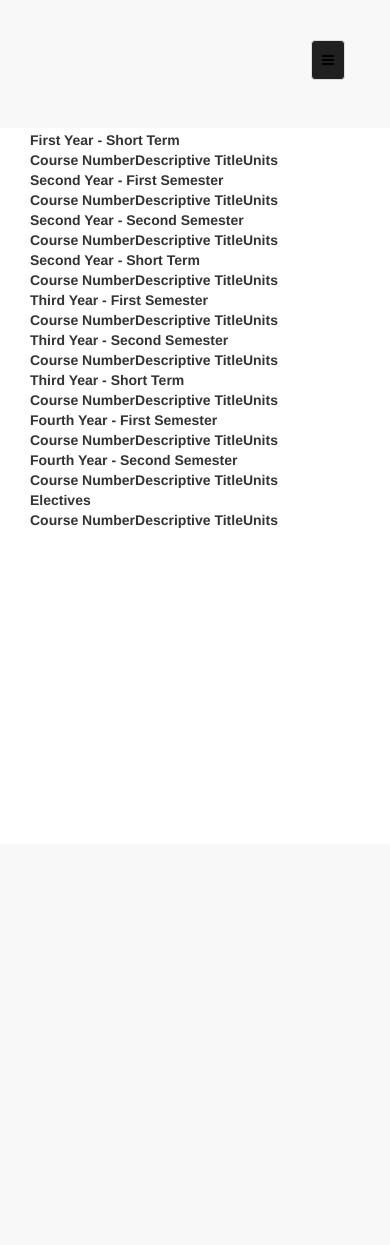
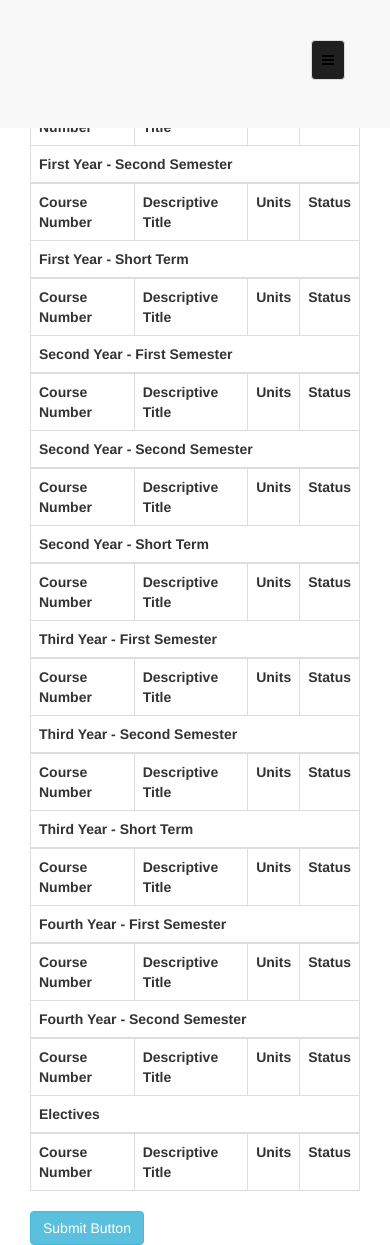
Before and after one commit to jaminajasrenprades/scispreenrollment, a PHP site: page /Checklist.php in a window 390 px wide. Before the commit the page ends 528 px from the top, so only its background shows below. Run offline with PHP 8.4, Linux system fonts and the light colour scheme; the visitor is signed in with stand-in values (Sample User, id 1); data that the repository does not hold is empty; some libraries are stand-ins or nearby versions.

Commit message:
June 29 4:16.

```diff
--- a/Checklist.php
+++ b/Checklist.php
@@ -64,7 +64,8 @@
 <!--/ nav-->
 
       <div class="container-fluid">
-          <div class="col-md-10 col-md-offset-4">
+          <div class="col-md-10 col-md-offset-1">
+              <table class="table table-bordered" id="checklistInfo" style="margin-top:15%">
                 <?php
                 $id= $_SESSION['username'];
                 $con = mysqli_connect('localhost', 'root', '');
@@ -93,11 +94,9 @@
                 $sql = "SELECT subjects.coursenumber as 'Course Number', subjects.destitle as 'Descriptive Title', subjects.units as 'Units' FROM checklist INNER JOIN subjects ON subjects.type = checklist.type AND subjects.coursenumber = checklist.coursenumber NATURAL JOIN curriculum_checklist NATURAL JOIN students where id_number='$id' and curriculum = '$cur' and term = 'First' and subyear = '1'";
                 $result = mysqli_query($con, $sql);
                 ?>
-
-                    <table id="checklistInfo" style="margin-top:15%">
                      <thead class="dept-name">
                         <tr>
-                          <th colspan="10"><span></span><span class="name">First Year - First Semester</span></th>
+                          <th colspan="5" style="background-color: #ffffff"><span class="name">First Year - First Semester</span></th>
                         </tr>
                       </thead>
                       <tbody>
@@ -105,6 +104,7 @@
                           <th>Course Number</th>
                           <th>Descriptive Title</th>
                           <th>Units</th>
+                          <th colspan="2">Status</th>
                         </tr>
                       </tbody>
 
@@ -123,12 +123,10 @@
                                 echo "<td>".$courseno."</td>";
                                 echo "<td>".$desctitle."</td>";
                                 echo "<td>".$units."</td>";
-                                echo "<td>
-                                    <th><span class='done'><input type='checkbox' class='done' />Done</th>
-                                    </td>";
-                                echo "<td>
-                                    <th><span class='enrolled'><input type='checkbox' class='enrolled' />Currently Enrolled</th>
-                                    </td>";
+                                echo "
+                                    <td><span class='done'><input type='checkbox' class='done' />Done</td>";
+                                echo "
+                                    <td><span class='enrolled'><input type='checkbox' class='enrolled' />Currently Enrolled</td>";
                                 echo "</tr>";
                                 }
                               ?>
@@ -165,7 +163,7 @@
 
                         <thead class="dept-name">
                         <tr>
-                          <th colspan="10"><span></span><span class="name">First Year - Second Semester</span></th>
+                          <th colspan="5" style="background-color: #ffffff"><span class="name">First Year - Second Semester</span></th>
                         </tr>
                       </thead>
                       <tbody>
@@ -173,6 +171,7 @@
                           <th>Course Number</th>
                           <th>Descriptive Title</th>
                           <th>Units</th>
+                          <th colspan="2">Status</th>
                         </tr>
                       </tbody>
 
@@ -233,7 +232,7 @@
 
                      <thead class="dept-name">
                         <tr>
-                          <th colspan="10"><span></span><span class="name">First Year - Short Term</span></th>
+                          <th colspan="5" style="background-color: #ffffff"><span class="name">First Year - Short Term</span></th>
                         </tr>
                       </thead>
                       <tbody>
@@ -241,6 +240,7 @@
                           <th>Course Number</th>
                           <th>Descriptive Title</th>
                           <th>Units</th>
+                          <th colspan="2">Status</th>
                         </tr>
                       </tbody>
 
@@ -301,7 +301,7 @@
 
                         <thead class="dept-name">
                         <tr>
-                          <th colspan="10"><span></span><span class="name">Second Year - First Semester</span></th>
+                          <th colspan="5" style="background-color: #ffffff"><span class="name">Second Year - First Semester</span></th>
                         </tr>
                       </thead>
                       <tbody>
@@ -309,6 +309,7 @@
                           <th>Course Number</th>
                           <th>Descriptive Title</th>
                           <th>Units</th>
+                          <th colspan="2">Status</th>
                         </tr>
                       </tbody>
 
@@ -369,7 +370,7 @@
 
                      <thead class="dept-name">
                         <tr>
-                          <th colspan="10"><span></span><span class="name">Second Year - Second Semester</span></th>
+                          <th colspan="5" style="background-color: #ffffff"><span class="name">Second Year - Second Semester</span></th>
                         </tr>
                       </thead>
                       <tbody>
@@ -377,6 +378,7 @@
                           <th>Course Number</th>
                           <th>Descriptive Title</th>
                           <th>Units</th>
+                          <th colspan="2">Status</th>
                         </tr>
                       </tbody>
 
@@ -437,7 +439,7 @@
 
                         <thead class="dept-name">
                         <tr>
-                          <th colspan="10"><span></span><span class="name">Second Year - Short Term</span></th>
+                          <th colspan="5" style="background-color: #ffffff"><span class="name">Second Year - Short Term</span></th>
                         </tr>
                       </thead>
                       <tbody>
@@ -445,6 +447,7 @@
                           <th>Course Number</th>
                           <th>Descriptive Title</th>
                           <th>Units</th>
+                          <th colspan="2">Status</th>
                         </tr>
                       </tbody>
 
@@ -505,7 +508,7 @@
 
                         <thead class="dept-name">
                         <tr>
-                          <th colspan="10"><span></span><span class="name">Third Year - First Semester</span></th>
+                          <th colspan="5" style="background-color: #ffffff"><span class="name">Third Year - First Semester</span></th>
                         </tr>
                       </thead>
                       <tbody>
@@ -513,6 +516,7 @@
                           <th>Course Number</th>
                           <th>Descriptive Title</th>
                           <th>Units</th>
+                          <th colspan="2">Status</th>
                         </tr>
                       </tbody>
 
@@ -573,7 +577,7 @@
 
                         <thead class="dept-name">
                         <tr>
-                          <th colspan="10"><span></span><span class="name">Third Year - Second Semester</span></th>
+                          <th colspan="5" style="background-color: #ffffff"><span class="name">Third Year - Second Semester</span></th>
                         </tr>
                       </thead>
                       <tbody>
@@ -581,6 +585,7 @@
                           <th>Course Number</th>
                           <th>Descriptive Title</th>
                           <th>Units</th>
+                          <th colspan="2">Status</th>
                         </tr>
                       </tbody>
 
@@ -641,7 +646,7 @@
 
                         <thead class="dept-name">
                         <tr>
-                          <th colspan="10"><span></span><span class="name">Third Year - Short Term</span></th>
+                          <th colspan="5" style="background-color: #ffffff"><span class="name">Third Year - Short Term</span></th>
                         </tr>
                       </thead>
                       <tbody>
@@ -649,6 +654,7 @@
                           <th>Course Number</th>
                           <th>Descriptive Title</th>
                           <th>Units</th>
+                            <th colspan="2">Status</th>
                         </tr>
                       </tbody>
 
@@ -709,7 +715,7 @@
 
                         <thead class="dept-name">
                         <tr>
-                          <th colspan="10"><span></span><span class="name">Fourth Year - First Semester</span></th>
+                          <th colspan="5" style="background-color: #ffffff"><span class="name">Fourth Year - First Semester</span></th>
                         </tr>
                       </thead>
                       <tbody>
@@ -717,6 +723,7 @@
                           <th>Course Number</th>
                           <th>Descriptive Title</th>
                           <th>Units</th>
+                          <th colspan="2">Status</th>
                         </tr>
                       </tbody>
 
@@ -777,7 +784,7 @@
 
                         <thead class="dept-name">
                         <tr>
-                          <th colspan="10"><span></span><span class="name">Fourth Year - Second Semester</span></th>
+                          <th colspan="5" style="background-color: #ffffff"><span class="name">Fourth Year - Second Semester</span></th>
                         </tr>
                       </thead>
                       <tbody>
@@ -785,6 +792,7 @@
                           <th>Course Number</th>
                           <th>Descriptive Title</th>
                           <th>Units</th>
+                          <th colspan="2">Status</th>
                         </tr>
                       </tbody>
 
@@ -845,7 +853,7 @@
 
                         <thead class="dept-name">
                         <tr>
-                          <th colspan="10"><span></span><span class="name">Electives</span></th>
+                          <th colspan="5" style="background-color: #ffffff"><span class="name">Electives</span></th>
                         </tr>
                       </thead>
                       <tbody>
@@ -853,6 +861,7 @@
                           <th>Course Number</th>
                           <th>Descriptive Title</th>
                           <th>Units</th>
+                          <th colspan="2" style="align:center">Status</th>
                         </tr>
                       </tbody>
 
@@ -883,6 +892,13 @@
                     </tbody>
             </table>
           </div>
+
+        <div class="container">
+          <form action="Updated_Checklist.php" method="post">
+            <input type="submit" role="button" class="btn btn-info" value="Submit Button">
+          </form>
+        </div>
+
     </div>
 
 
--- a/css/checklist.css
+++ /dev/null
@@ -1,21 +0,0 @@
-/* Checkbox */
-.center-on-page {
-  position: absolute;
-  top: 50%;
-  left: 50%;
-  transform: translate(-50%,-50%);
-}
-/* Checked */
-checked {
-  padding-left: 10px;
-  color: #000000;
-  cursor: pointer;
-}
-
-ol, ul {
-	list-style: none;
-}
-
-h1, h2, h3, h4, h5, h6 {
-	font-family: 'Lato', sans-serif;
-}
--- a/css/customcss.css
+++ b/css/customcss.css
@@ -3,10 +3,6 @@
     .gradient {
         filter: progid:DXImageTransform.Microsoft.gradient(startColorstr="#ffc1c1c1",endColorstr="#ffc1c1c1",GradientType=58);
     }
-}
-
-.table th{
-    background-color: #a9aeb2;
 }
 
 #table-wrapper{
```
Also changed, not shown: other parts of Checklist.php (+22 -22 lines). Lines whose indentation alone changed are shown as unchanged.
